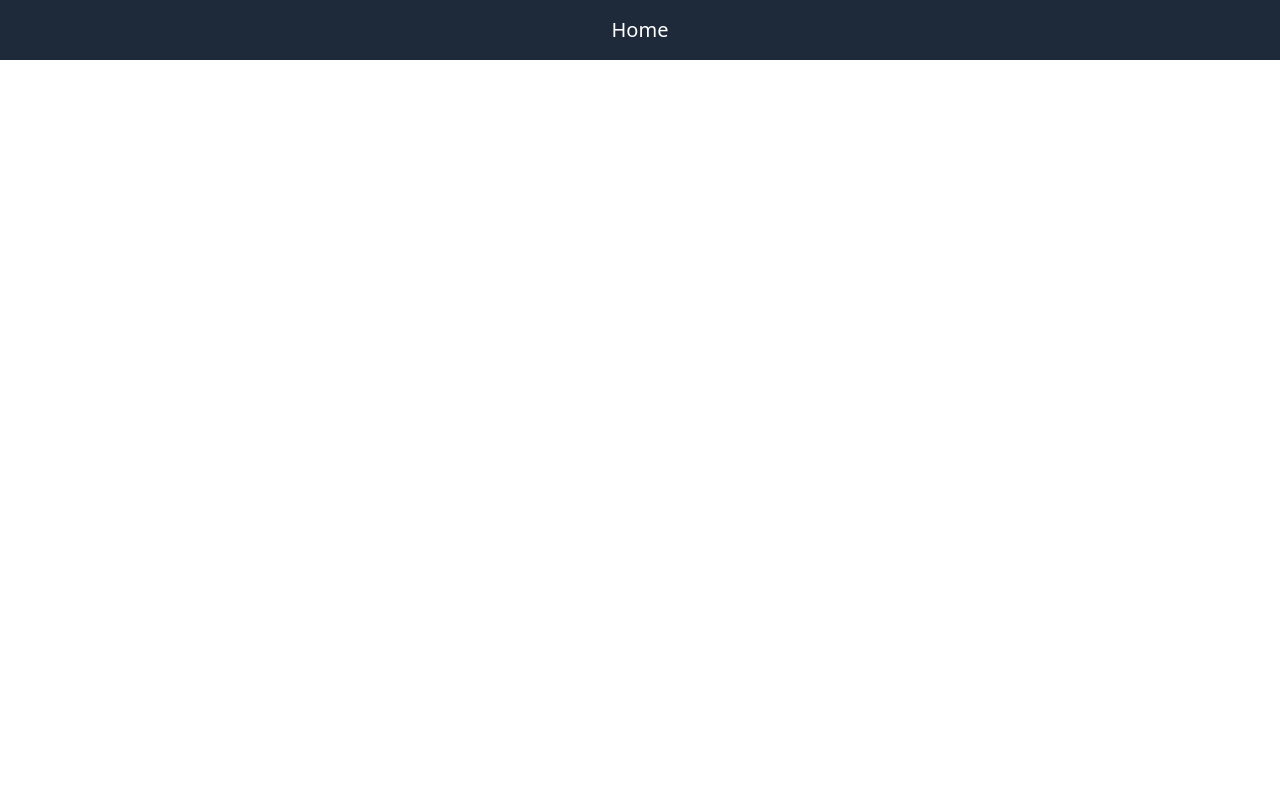
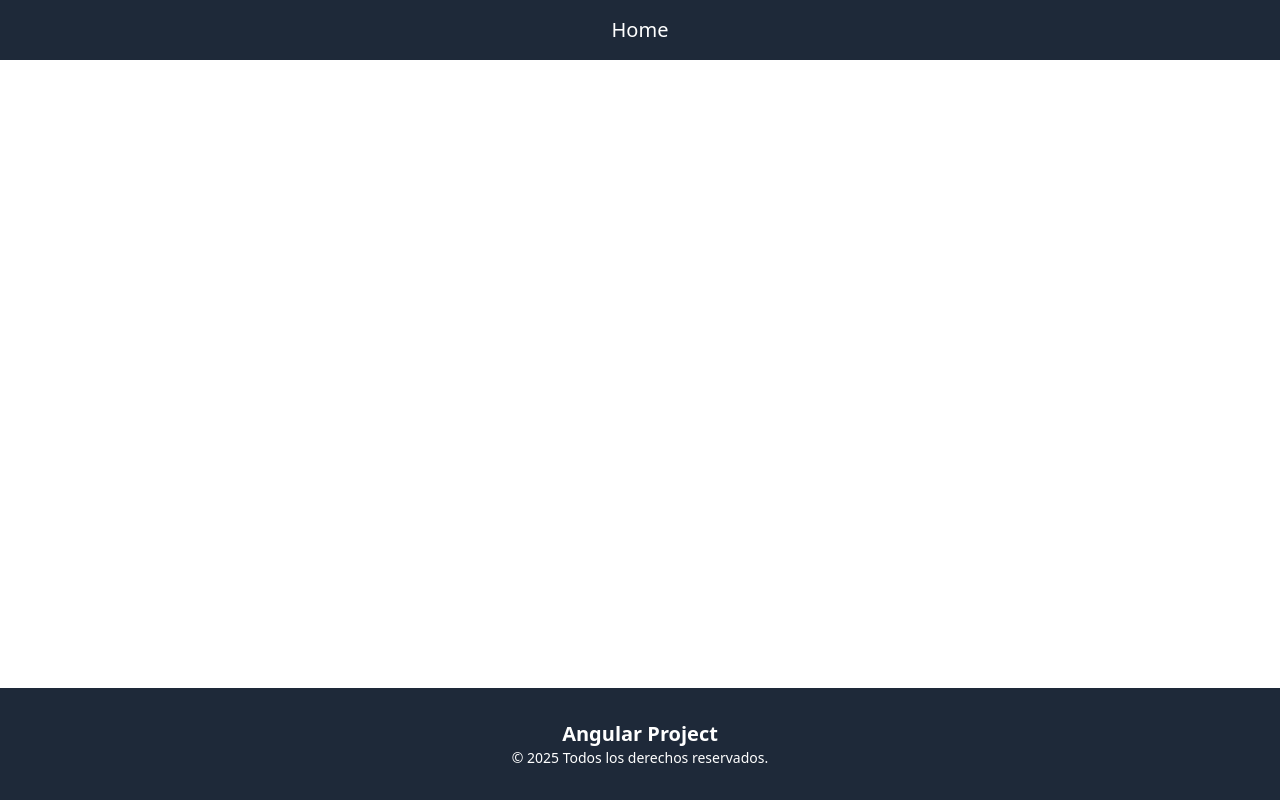
Before and after one commit to AleVazquez1003/SistemaEscolar, an Angular app: page / in a window 1280 px wide. Built offline with nearby package versions, Linux system fonts and the light colour scheme.

Commit message:
Creacion del Footer global

```diff
--- a/src/app/app.component.html
+++ b/src/app/app.component.html
@@ -3,3 +3,5 @@
 <main>
   <router-outlet />
 </main>
+
+<app-footer></app-footer>
--- a/src/app/app.component.ts
+++ b/src/app/app.component.ts
@@ -1,11 +1,12 @@
 import { Component } from '@angular/core';
 import { RouterOutlet } from '@angular/router';
 import { NavComponent } from './layout/nav/nav.component';
+import { FooterComponent } from './layout/footer/footer.component';
 
 @Component({
   selector: 'app-root',
                           //importación de NavComponent
-  imports: [RouterOutlet, NavComponent],
+  imports: [RouterOutlet, NavComponent, FooterComponent],
   templateUrl: './app.component.html',
   styleUrl: './app.component.css'
 })
--- a/src/app/layout/footer/footer.component.html
+++ b/src/app/layout/footer/footer.component.html
@@ -1 +1,11 @@
-<p>footer works!</p>
+<footer class="bg-gray-800 text-white py-8 fixed bottom-0 left-0 w-full">
+    <div class="container mx-auto px-4">
+      <div class="flex justify-center items-center">
+        <!-- Sección de texto centrado -->
+        <div class="text-center">
+          <p class="text-xl font-bold">Angular Project</p>
+          <p class="text-sm">© 2025 Todos los derechos reservados.</p>
+        </div>
+      </div>
+    </div>
+</footer>
```
